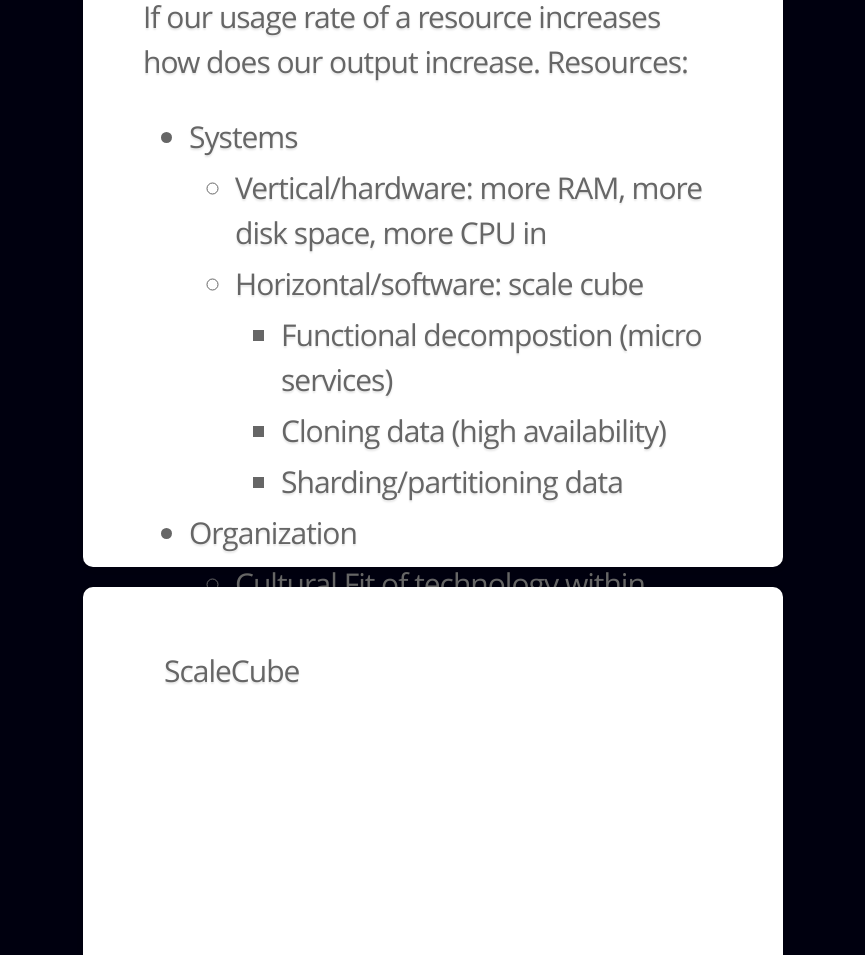
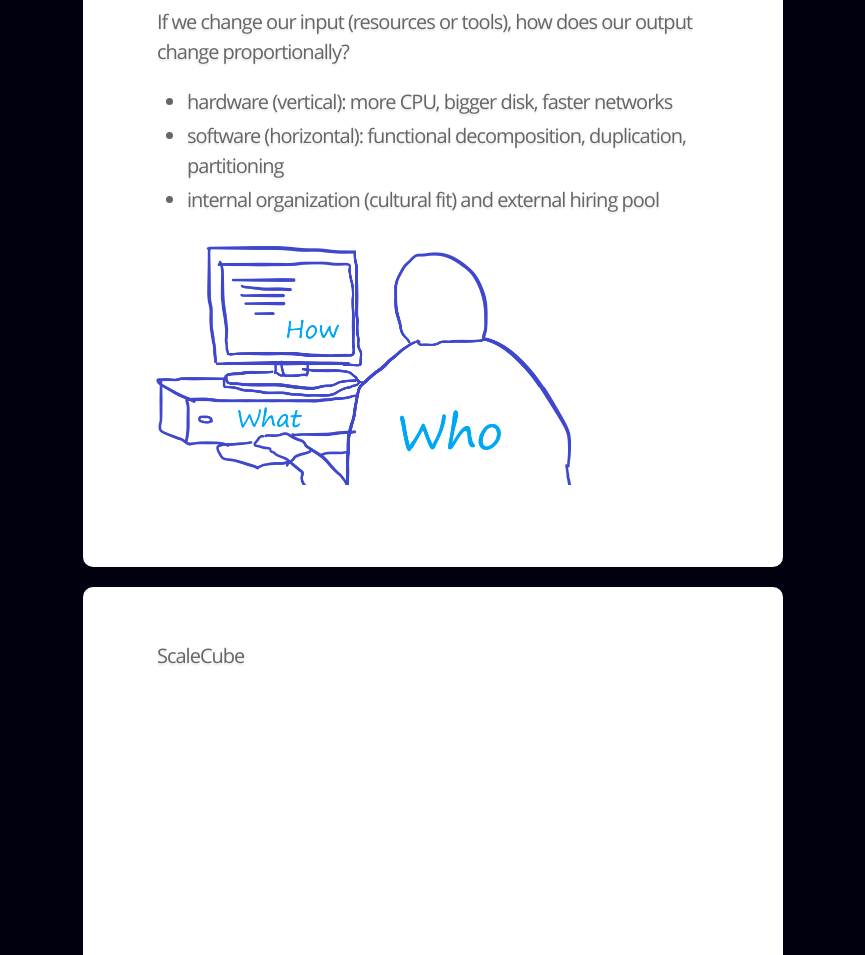
Before and after one commit to yenwel/scale, a plain HTML site: page index.html in a window 1280 px wide. Shown: the part 280-1235 px from the top of the page, without its empty margins (207-1072 px from the left). Drawn offline with Linux system fonts and the light colour scheme; a script that the page names is missing.

Commit message:
What is scale

```diff
--- a/css/cube.css
+++ b/css/cube.css
@@ -52,7 +52,7 @@ body {
 
     text-shadow: 0 2px 2px rgba(0, 0, 0, .1);
     font-family: 'Open Sans', Arial, sans-serif;
-    font-size: 30px;
+    font-size: 20px;
     letter-spacing: -1px;
 
 }
--- a/index.html
+++ b/index.html
@@ -18,30 +18,14 @@
 
     <div class="step" data-x="0" data-y="0" data-z="350"
          data-goto-key-list="ArrowUp ArrowDown ArrowRight ArrowLeft o" data-goto-next-list="step-4 step-3 step-2 step-5 overview">
-        <p>What is Scale</p>
-        If our usage rate of a resource increases how does our output increase.
-        Resources:
+        <h1>What is Scale</h1>
+        <p>If we change our input (resources or tools), how does our output change proportionally?</p>
         <ul>
-            <li>Systems
-                <ul>
-                    <li>Vertical/hardware: more RAM, more disk space, more CPU in  </li>
-                    <li>Horizontal/software: scale cube
-                        <ul>
-                            <li>Functional decompostion (micro services) </li>
-                            <li>Cloning data  (high availability) </li>
-                            <li>Sharding/partitioning data</li>
-                        </ul>
-                    </li>
-                </ul>
-            </li>
-            <li>
-                Organization
-                <ul>
-                    <li>Cultural Fit of technology within organization (NIMBY)</li>
-                    <li>External Hiring pool (standards)</li>
-                </ul>
-            </li>
+            <li>hardware (vertical): more CPU, bigger disk, faster networks</li>
+            <li>software (horizontal): functional decomposition, duplication, partitioning</li>
+            <li>internal organization (cultural fit) and external hiring pool</li>
         </ul>
+        <img src="whathowho.png" alt="whathowho" height="250">
     </div>
 
     <div class="step" data-x="350" data-y="0" data-z="0" data-rotate-y="90"
```
Also changed, not shown: whathowho.png (added).
